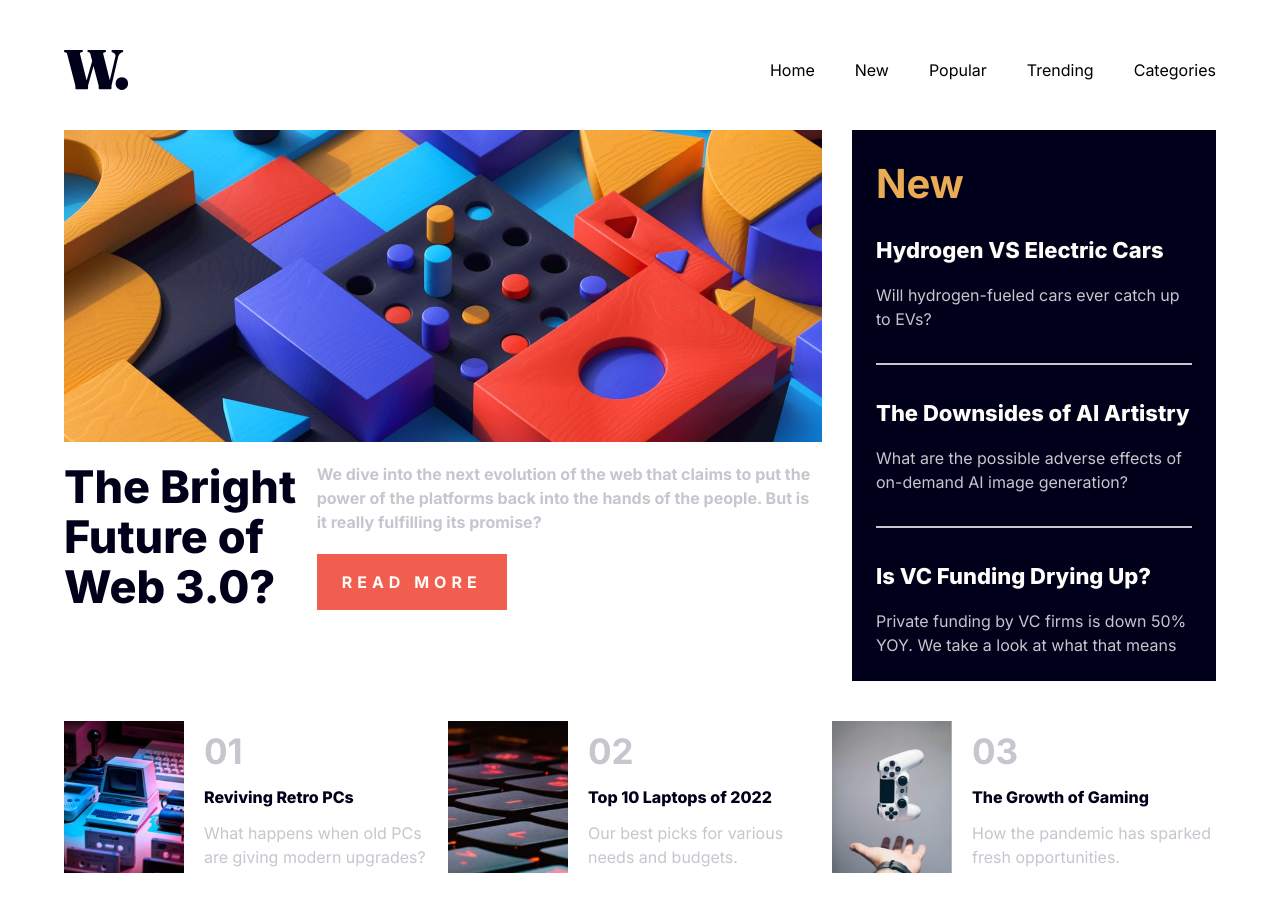
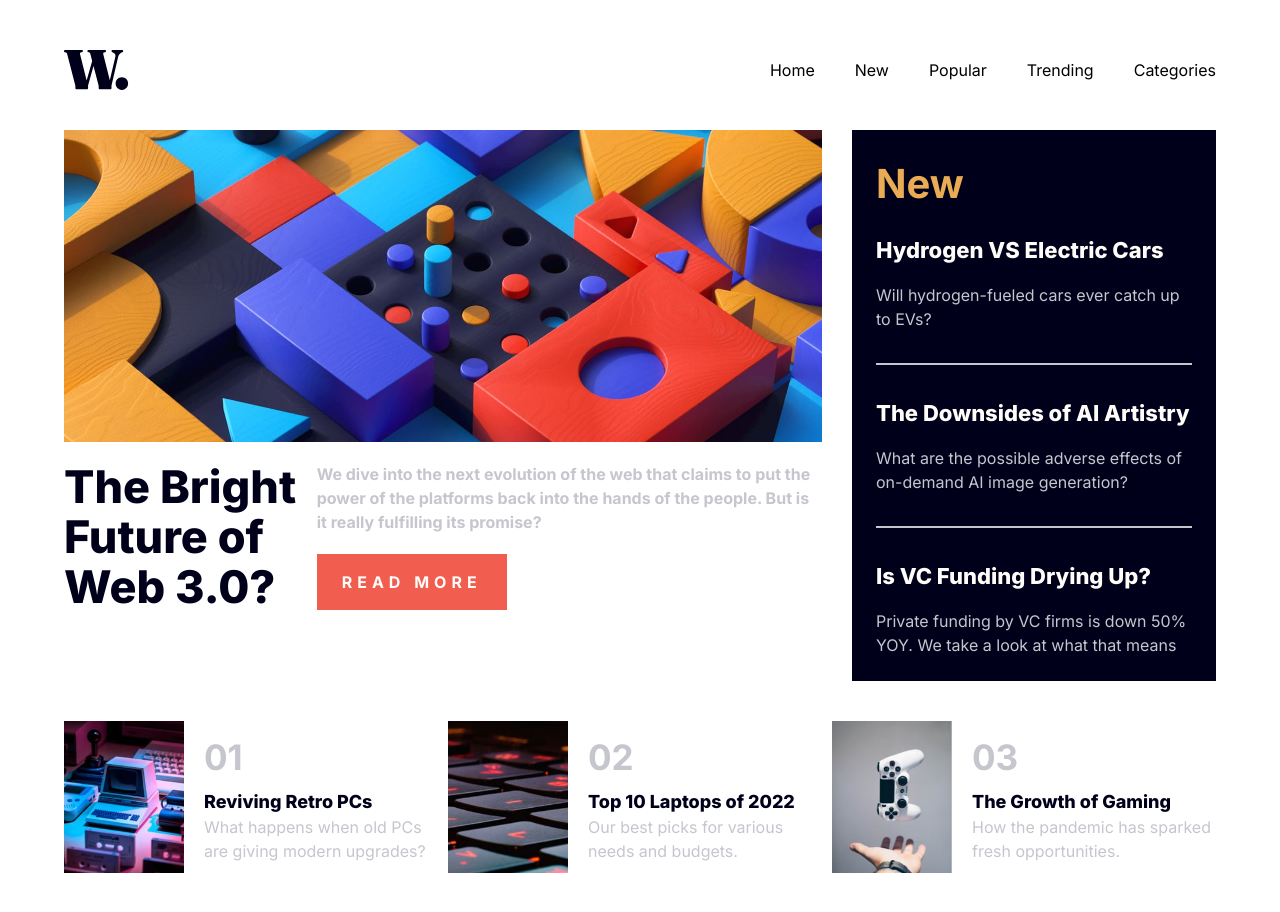
Before and after one commit to Mut1s0/news-homepage, a React (Vite) app: page / in a window 1280 px wide. Shown: the top 912 px of the page. Built offline with nearby package versions, Linux system fonts and the light colour scheme.

Commit message:
Added some changes

```diff
--- a/src/components/Footer.jsx
+++ b/src/components/Footer.jsx
@@ -14,9 +14,9 @@ function Footer() {
 
                     <section>
 
-                        <span className="text-grayishBlue font-bold text-[35px] block pb-2">{news.number}</span>
+                        <span className="text-grayishBlue font-bold text-[35px] block pb-1">{news.number}</span>
 
-                        <h1 className="text-veryDarkBlue font-extraBold hover:text-softRed cursor-pointer text-[16px] pb-3">{news.title}</h1>
+                        <h1 className="text-veryDarkBlue font-extraBold hover:text-softRed cursor-pointer text-[18px]">{news.title}</h1>
 
                         <p className="text-grayishBlue font-regular text-[16px]">{news.content}</p>
 
--- a/src/components/Nav.jsx
+++ b/src/components/Nav.jsx
@@ -10,7 +10,7 @@ function Nav() {
 
         <nav className="flex items-center justify-between">
 
-            <img src={logo} alt="logo" />
+            <img src={logo} alt="logo" className="cursor-pointer" />
 
             <div className="hidden sm:flex items-center justify-end gap-[40px]">
 
```
